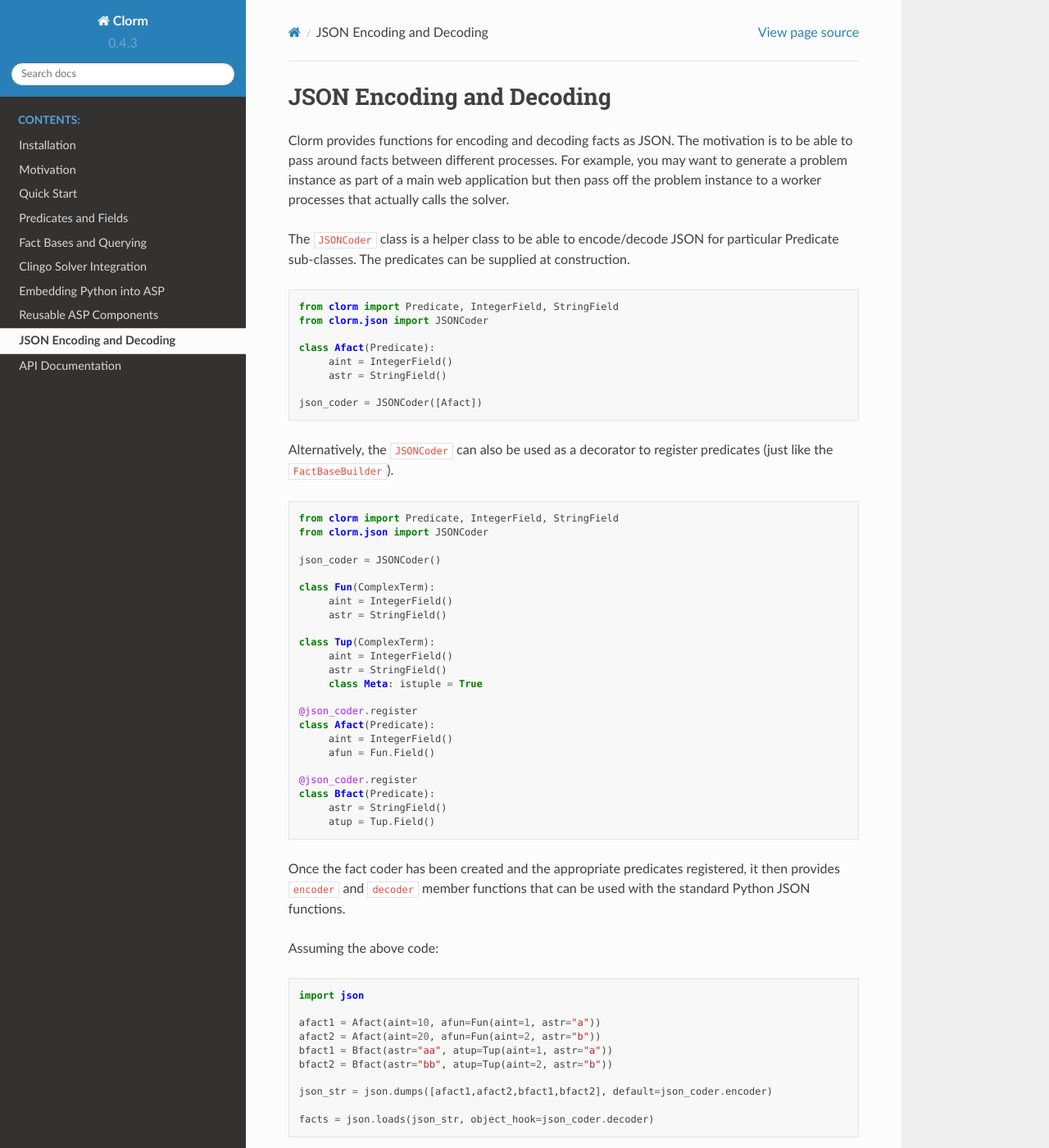
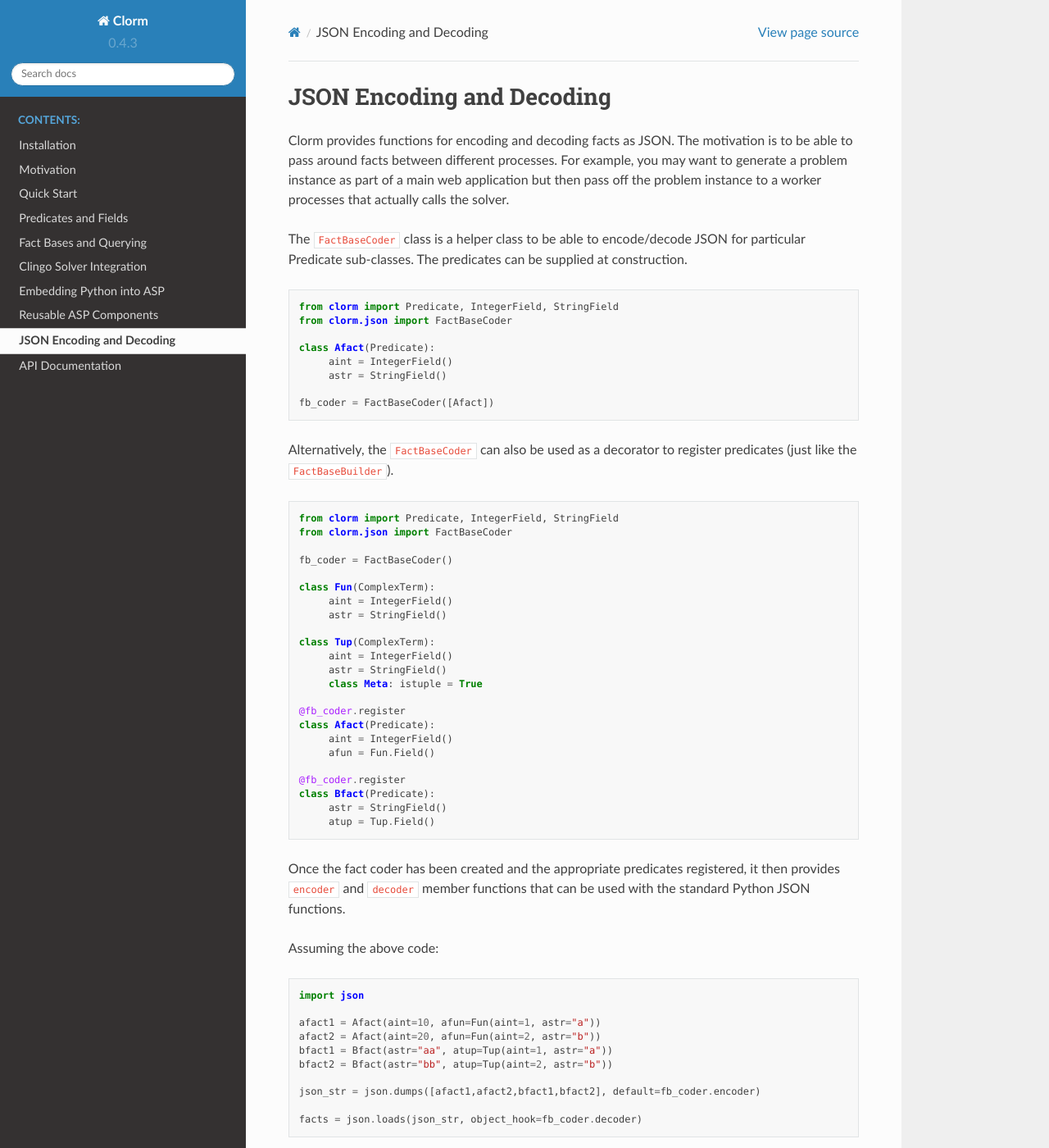
Before and after one commit to potassco/clorm, a Sphinx documentation site: the page built from docs/clorm/json.rst, in a window 1280 px wide and 1400 px high. Shown: the whole window at 82% size. Built offline with Sphinx 7.4.7 and the Read the Docs theme 2.0.0, drawn with Linux system fonts in a browser that asks for light colours; some of the changed text lies outside the part shown.

Commit message:
Changed name of JSONCoder to FactBaseCoder. Updated version number. Bug fixes. Fixed printing of FactBase

```diff
--- a/clorm/__init__.py
+++ b/clorm/__init__.py
@@ -1,6 +1,6 @@
 from .orm import *
 
-__version__ = '0.4.3'
+__version__ = '0.4.4'
 __author__ = "David Rajaratnam"
 __email__ = "daver@gemarex.com.au"
 __copyright__ = "Copyright (c) 2018 David Rajaratnam"
--- a/docs/clorm/json.rst
+++ b/docs/clorm/json.rst
@@ -16,30 +16,30 @@ solver.
    readable but would require parsing to regenerate the original symbol objects.
 
 
-The ``JSONCoder`` class is a helper class to be able to encode/decode JSON for
+The ``FactBaseCoder`` class is a helper class to be able to encode/decode JSON for
 particular Predicate sub-classes. The predicates can be supplied at
 construction.
 
 .. code-block:: python
 
    from clorm import Predicate, IntegerField, StringField
-   from clorm.json import JSONCoder
+   from clorm.json import FactBaseCoder
 
    class Afact(Predicate):
         aint = IntegerField()
 	astr = StringField()
 
-   json_coder = JSONCoder([Afact])
+   fb_coder = FactBaseCoder([Afact])
 
-Alternatively, the ``JSONCoder`` can also be used as a decorator to register
+Alternatively, the ``FactBaseCoder`` can also be used as a decorator to register
 predicates (just like the ``FactBaseBuilder``).
 
 .. code-block:: python
 
    from clorm import Predicate, IntegerField, StringField
-   from clorm.json import JSONCoder
+   from clorm.json import FactBaseCoder
 
-   json_coder = JSONCoder()
+   fb_coder = FactBaseCoder()
 
    class Fun(ComplexTerm):
 	aint = IntegerField()
@@ -50,12 +50,12 @@ predicates (just like the ``FactBaseBuilder``).
         astr = StringField()
         class Meta: istuple = True
 
-   @json_coder.register
+   @fb_coder.register
    class Afact(Predicate):
 	aint = IntegerField()
         afun = Fun.Field()
 
-   @json_coder.register
+   @fb_coder.register
    class Bfact(Predicate):
 	astr = StringField()
         atup = Tup.Field()
@@ -75,9 +75,9 @@ Assuming the above code:
    bfact1 = Bfact(astr="aa", atup=Tup(aint=1, astr="a"))
    bfact2 = Bfact(astr="bb", atup=Tup(aint=2, astr="b"))
 
-   json_str = json.dumps([afact1,afact2,bfact1,bfact2], default=json_coder.encoder)
+   json_str = json.dumps([afact1,afact2,bfact1,bfact2], default=fb_coder.encoder)
 
-   facts = json.loads(json_str, object_hook=json_coder.decoder)
+   facts = json.loads(json_str, object_hook=fb_coder.decoder)
 
 As a convenience the fact coder provides member functions: ``dump``, ``dumps``,
 ``load``, ``loads`` that call the respective json functions with the appropriate
@@ -86,6 +86,6 @@ simplified to:
 
 .. code-block:: python
 
-   json_str = json_coder.dumps([afact1,afact2,bfact1,bfact2])
+   json_str = fb_coder.dumps([afact1,afact2,bfact1,bfact2])
 
-   facts = json_coder.loads(json_str)
+   facts = fb_coder.loads(json_str)
--- a/setup.py
+++ b/setup.py
@@ -13,7 +13,7 @@ def read(fname):
 
 setup(
     name="CLORM",
-    version="0.4.3",
+    version="0.4.4",
     author="David Rajaratnam",
     author_email="daver@gemarex.com.au",
     description="Clingo ORM (CLORM) provides a ORM interface for interacting with the Clingo Answer Set Programming (ASP) solver",
```
Also changed, not shown: docs/clorm/api.rst (+13 -0 lines), 4 other files.
